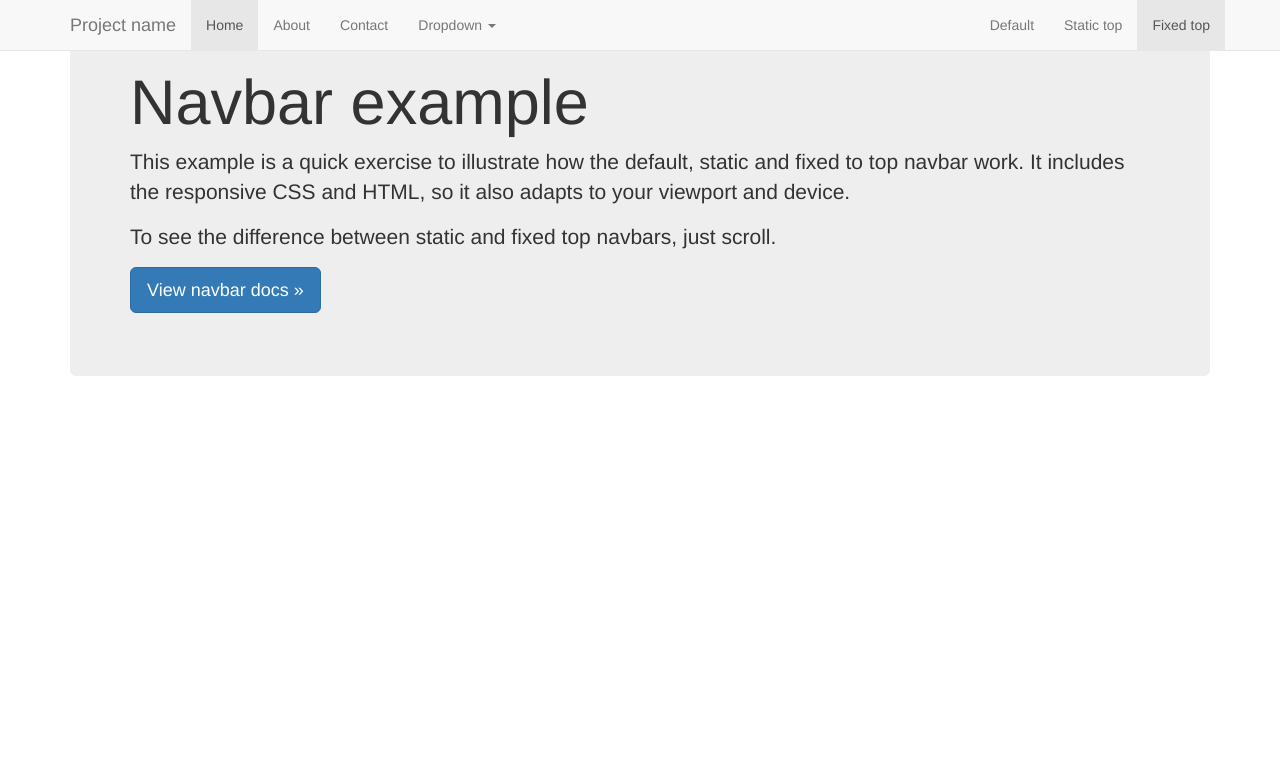
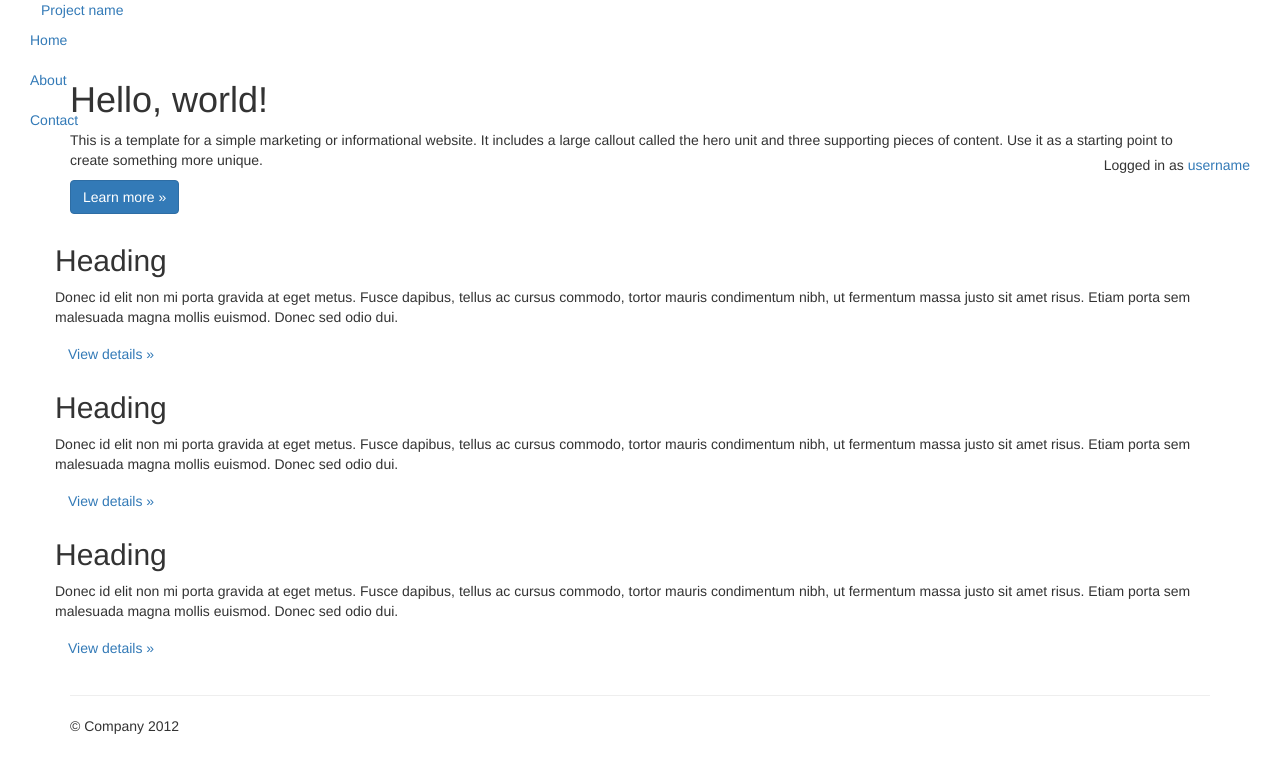
Before and after one commit to HuskieRobotics/frc2016scout, a Node server app: page / in a window 1280 px wide. Shown: the top 773 px of the page. Run offline with Node 20, Linux system fonts and the light colour scheme; some libraries are stand-ins or nearby versions.

Commit message:
Revert 523b08a..c24f5f5
This rolls back to commit 523b08aa45d1f756e44374b159ecd99d79260dc3.

```diff
--- a/scout/package.json
+++ b/scout/package.json
@@ -15,7 +15,6 @@
     "morgan": "~1.5.1",
     "mysql": "^2.5.4",
     "serve-favicon": "~2.2.0",
-    "mysql": "*",
-    "nodemon":"*"
+    "mysql": "*"
   }
 }
--- a/scout/views/index.jade
+++ b/scout/views/index.jade
@@ -1,78 +1,69 @@
 doctype html
-html(lang='en')
-  head
-    meta(charset='utf-8')
-    meta(http-equiv='X-UA-Compatible', content='IE=edge')
-    meta(name='viewport', content='width=device-width, initial-scale=1')
-    meta(name='description', content='')
-    meta(name='author', content='')
-    title Fixed Top Navbar Example for Bootstrap
-    // Bootstrap core CSS
-    link(href='/bootstrap/css/bootstrap.min.css', rel='stylesheet')
-    // HTML5 shim and Respond.js IE8 support of HTML5 elements and media queries
-    //if lt IE 9
-      script(src='https://oss.maxcdn.com/html5shiv/3.7.2/html5shiv.min.js')
-      script(src='https://oss.maxcdn.com/respond/1.4.2/respond.min.js')
-  body
-    // Fixed navbar
-    .navbar.navbar-default.navbar-fixed-top(role='navigation')
-      .container
-        .navbar-header
-          button.navbar-toggle(type='button', data-toggle='collapse', data-target='.navbar-collapse')
-            span.sr-only Toggle navigation
-            span.icon-bar
-            span.icon-bar
-            span.icon-bar
-          a.navbar-brand(href='#') Project name
-        .navbar-collapse.collapse
-          ul.nav.navbar-nav
-            li.active
-              a(href='#') Home
-            li
-              a(href='#about') About
-            li
-              a(href='#contact') Contact
-            li.dropdown
-              a.dropdown-toggle(href='#', data-toggle='dropdown')
-                | Dropdown
-                span.caret
-              ul.dropdown-menu(role='menu')
-                li
-                  a(href='#') Action
-                li
-                  a(href='#') Another action
-                li
-                  a(href='#') Something else here
-                li.divider
-                li.dropdown-header Nav header
-                li
-                  a(href='#') Separated link
-                li
-                  a(href='#') One more separated link
-          ul.nav.navbar-nav.navbar-right
-            li
-              a(href='../navbar/') Default
-            li
-              a(href='../navbar-static-top/') Static top
-            li.active
-              a(href='./') Fixed top
-        // /.nav-collapse
-    .container
-      // Main component for a primary marketing message or call to action
-      .jumbotron
-        h1 Navbar example
-        p
-          | This example is a quick exercise to illustrate how the default, static and fixed to top navbar work. It includes the responsive CSS and HTML, so it also adapts to your viewport and device.
-        p To see the difference between static and fixed top navbars, just scroll.
-        p
-          a.btn.btn-lg.btn-primary(href='../../components/#navbar', role='button') View navbar docs &raquo;
-    // /container
+html(lang="en")
+head
+    meta(charset="utf-8")
+    title Bootstrap, from Twitter
+    meta(name="viewport", content="width=device-width, initial-scale=1.0")
+    meta(name="description", content="")
+    meta(name="author", content="")
 
-    // Bootstrap core JavaScript
-    // ==================================================
-    // Placed at the end of the document so the pages load faster
-    script(src='https://ajax.googleapis.com/ajax/libs/jquery/1.11.1/jquery.min.js')
-    script(src='#{pathToAssets}/dist/js/bootstrap.min.js')
+    //- Le styles
+    link(rel="stylesheet", href="http://maxcdn.bootstrapcdn.com/bootstrap/3.3.2/css/bootstrap.min.css")
+    style(type="text/css")
+        body { padding-top: 60px; padding-bottom: 40px; }
+
+    //- Le HTML5 shim, for IE6-8 support of HTML5 elements
+    // if lt IE 9
+        script(src="//html5shim.googlecode.com/svn/trunk/html5.js")
+
+body
+    div.navbar.navbar-fixed-top
+        div.navbar-inner
+            div.container-fluid
+                a.btn.btn-navbar(data-toggle="collapse", data-target=".nav-collapse")
+                    span.icon-bar
+                    span.icon-bar
+                    span.icon-bar
+                a.brand(href="#") Project name
+                div.nav-collapse
+                    ul.nav
+                        li.active
+                            a(href="#") Home
+                        li
+                            a(href="#about") About
+                        li
+                            a(href="#contact") Contact
+                    p.navbar-text.pull-right Logged in as
+                        a(href="#") username
+
+    div.container
+        //- Main hero unit for a primary marketing message or call to action
+        div.hero-unit
+            h1 Hello, world!
+            p This is a template for a simple marketing or informational website. It includes a large callout called the hero unit and three supporting pieces of content. Use it as a starting point to create something more unique.
+            p
+                a.btn.btn-primary.btn-large Learn more &raquo;
+
+        //- Example row of columns
+        div.row
+            div.span4
+                h2 Heading
+                p Donec id elit non mi porta gravida at eget metus. Fusce dapibus, tellus ac cursus commodo, tortor mauris condimentum nibh, ut fermentum massa justo sit amet risus. Etiam porta sem malesuada magna mollis euismod. Donec sed odio dui.
+                p
+                    a.btn(href="#") View details &raquo;
+            div.span4
+                h2 Heading
+                p Donec id elit non mi porta gravida at eget metus. Fusce dapibus, tellus ac cursus commodo, tortor mauris condimentum nibh, ut fermentum massa justo sit amet risus. Etiam porta sem malesuada magna mollis euismod. Donec sed odio dui.
+                p
+                    a.btn(href="#") View details &raquo;
+            div.span4
+                h2 Heading
+                p Donec id elit non mi porta gravida at eget metus. Fusce dapibus, tellus ac cursus commodo, tortor mauris condimentum nibh, ut fermentum massa justo sit amet risus. Etiam porta sem malesuada magna mollis euismod. Donec sed odio dui.
+                p
+                    a.btn(href="#") View details &raquo;
+        hr
+        footer
+            p &copy; Company 2012
 
   //- h1= title
   //- p Welcome to #{title}
```
